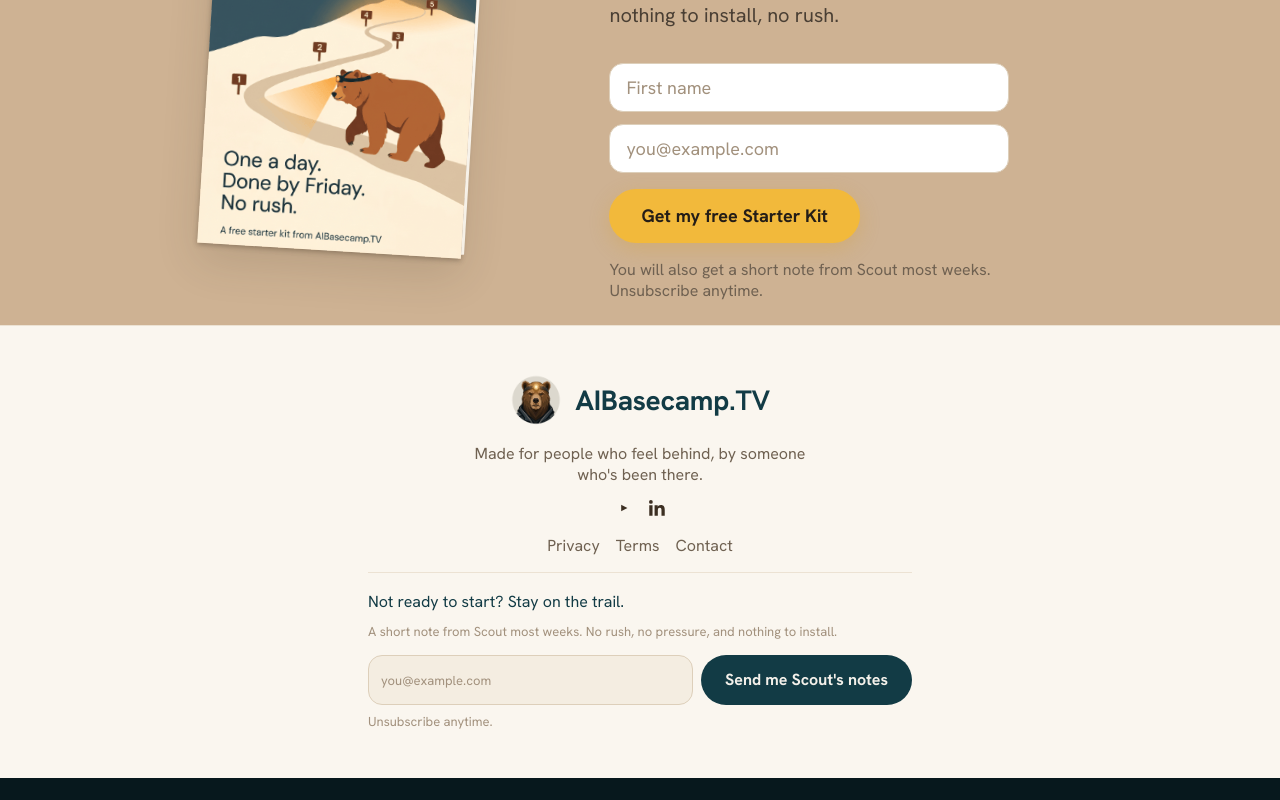
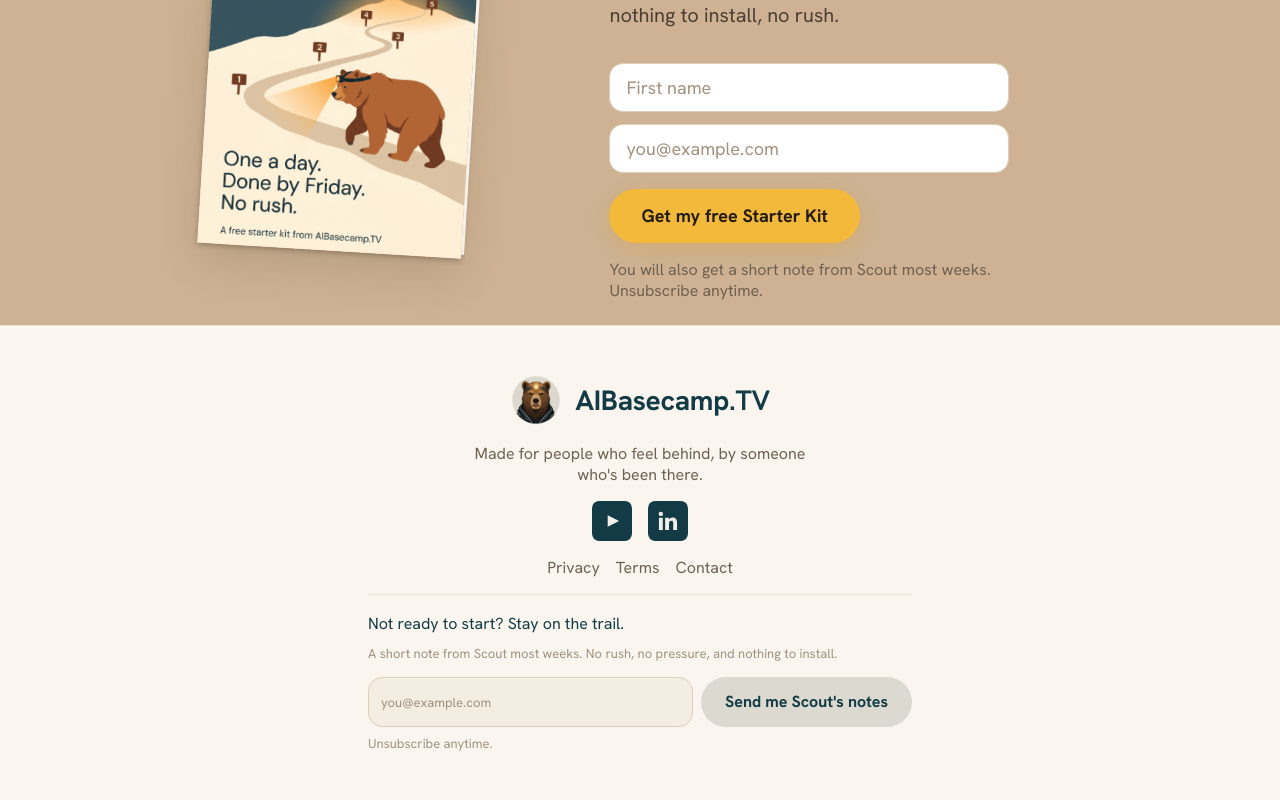
Before and after one commit to drattray45/AIBasecampTV, a React (Vite) app: page / in a window 1280 px wide. Shown: the part 5011-5811 px from the top of the page. Before the commit the page ends 5789 px from the top, so only its background shows below. Built offline with nearby package versions, Linux system fonts and the light colour scheme.

Commit message:
footer social icons

```diff
--- a/LandingPage.jsx
+++ b/LandingPage.jsx
@@ -718,30 +718,22 @@
 
 function YouTubeIcon() {
   return (
-    <svg className="site-footer__social-icon" viewBox="0 0 24 24" aria-hidden="true">
-      <path
-        fill="currentColor"
-        d="M10 15.464V8.536L16.818 12 10 15.464z"
-      />
+    <svg className="site-footer__social-icon site-footer__social-icon--youtube" viewBox="0 0 28 28" aria-hidden="true">
+      <rect width="28" height="28" rx="5" fill="var(--footer-social-bg)" />
+      <path fill="var(--footer-social-icon-color)" d="M11 18V10l8 4-8 4z" />
     </svg>
   );
 }
 
 function LinkedInIcon() {
   return (
-    <svg className="site-footer__social-icon" viewBox="0 0 24 24" aria-hidden="true">
-      <path
-        fill="currentColor"
-        d="M20.447 20.452h-3.554v-5.569c0-1.328-.027-3.037-1.852-3.037-1.853 0-2.136 1.445-2.136 2.939v5.667H9.351V9h3.414v1.561h.046c.477-.9 1.637-1.85 3.37-1.85 3.601 0 4.267 2.37 4.267 5.455v6.286z"
-      />
-      <path
-        fill="currentColor"
-        d="M5.337 7.433a2.062 2.062 0 1 1 0-4.124 2.062 2.062 0 0 1 0 4.124z"
-      />
-      <path
-        fill="currentColor"
-        d="M7.119 20.452H3.555V9h3.564v11.452z"
-      />
+    <svg className="site-footer__social-icon site-footer__social-icon--linkedin" viewBox="0 0 28 28" aria-hidden="true">
+      <rect width="28" height="28" rx="5" fill="var(--footer-social-bg)" />
+      <g fill="var(--footer-social-icon-color)" transform="translate(5 5) scale(0.75)">
+        <path d="M20.447 20.452h-3.554v-5.569c0-1.328-.027-3.037-1.852-3.037-1.853 0-2.136 1.445-2.136 2.939v5.667H9.351V9h3.414v1.561h.046c.477-.9 1.637-1.85 3.37-1.85 3.601 0 4.267 2.37 4.267 5.455v6.286z" />
+        <path d="M5.337 7.433a2.062 2.062 0 1 1 0-4.124 2.062 2.062 0 0 1 0 4.124z" />
+        <path d="M7.119 20.452H3.555V9h3.564v11.452z" />
+      </g>
     </svg>
   );
 }
@@ -751,7 +743,7 @@
     <div className="site-footer__social">
       <a
         href={YOUTUBE_CHANNEL_URL}
-        className="site-footer__social-link"
+        className="site-footer__social-link site-footer__social-link--youtube"
         target="_blank"
         rel="noopener noreferrer"
         aria-label="AIBasecamp.TV on YouTube"
--- a/landing.css
+++ b/landing.css
@@ -1367,21 +1367,28 @@
   display: flex;
   align-items: center;
   justify-content: center;
-  gap: var(--footer-social-icon-gap);
-  margin-top: var(--space-3);
+  gap: var(--social-icon-gap);
+  margin-top: var(--space-4);
 }
 
 .site-footer__social-link {
   display: inline-flex;
   align-items: center;
   justify-content: center;
-  color: var(--footer-social-color);
+  flex-shrink: 0;
   text-decoration: none;
   transition: color var(--dur-base) var(--ease-calm);
 }
 
 .site-footer__social-link:hover {
-  color: var(--footer-social-color-hover);
+  --footer-social-bg: var(--footer-social-bg-hover);
+  --footer-social-icon-color: var(--footer-social-icon-color-hover);
+}
+
+.site-footer__social-icon rect,
+.site-footer__social-icon path,
+.site-footer__social-icon g {
+  transition: fill var(--dur-base) var(--ease-calm);
 }
 
 .site-footer__social-link:focus-visible {
@@ -1922,22 +1929,6 @@
     padding-inline: var(--space-4);
     gap: var(--space-3);
   }
-
-  .site-footer-newsletter__row {
-    flex-direction: column;
-    align-items: stretch;
-  }
-
-  .site-footer-newsletter__input {
-    flex: 0 0 auto;
-    width: 100%;
-    font-size: var(--text-sm);
-  }
-
-  .site-footer-newsletter__submit {
-    width: 100%;
-    font-size: var(--text-sm);
-  }
 }
 
 @media (max-width: 390px) {
@@ -1974,11 +1965,6 @@
     font-size: 1.375rem;
   }
 
-  .site-footer__logo .logo__mark--circle {
-    width: 3.5rem !important;
-    height: 3.5rem !important;
-  }
-
   .tools-bar__chips {
     justify-content: flex-start;
   }
--- a/tokens/colors.css
+++ b/tokens/colors.css
@@ -80,13 +80,15 @@
 
   /* Footer newsletter — quiet utility form */
   --footer-wordmark: var(--teal-800);
-  --footer-social-color: var(--tool-logo-ink);
-  --footer-social-color-hover: var(--brown-500);
+  --footer-social-bg: var(--footer-wordmark);
+  --footer-social-bg-hover: var(--teal-700);
+  --footer-social-icon-color: var(--mist-50);
+  --footer-social-icon-color-hover: var(--accent);
   --footer-input-bg: var(--surface-raised);
   --footer-input-border: var(--border-default);
-  --footer-submit-bg: var(--teal-800);
-  --footer-submit-bg-hover: var(--teal-700);
-  --footer-submit-text: var(--mist-50);
+  --footer-submit-bg: color-mix(in srgb, var(--footer-wordmark) 11%, var(--paper-100));
+  --footer-submit-bg-hover: color-mix(in srgb, var(--footer-wordmark) 16%, var(--paper-100));
+  --footer-submit-text: var(--footer-wordmark);
 
   /* Lead magnet — kraft / manila step between cream FAQ and beacon CTA */
   --surface-sand:        color-mix(in srgb, var(--paper-300) 58%, var(--brown-300));
--- a/tokens/spacing.css
+++ b/tokens/spacing.css
@@ -121,10 +121,7 @@
   --starter-kit-form-max:       25rem;
   --starter-kit-form-gap:       var(--space-4);
 
-  /* Footer social icons */
-  --social-icon-size:           2.25rem;
-  --social-icon-size-youtube:   2.875rem;
-  --social-icon-gap:            var(--space-4);
-  --footer-social-icon-size:    1.375rem;
-  --footer-social-icon-gap:     var(--space-3);
+  /* Footer social icons — classic brand tiles */
+  --social-icon-gap:             var(--space-4);
+  --footer-social-icon-size:     2.5rem;
 }
```
